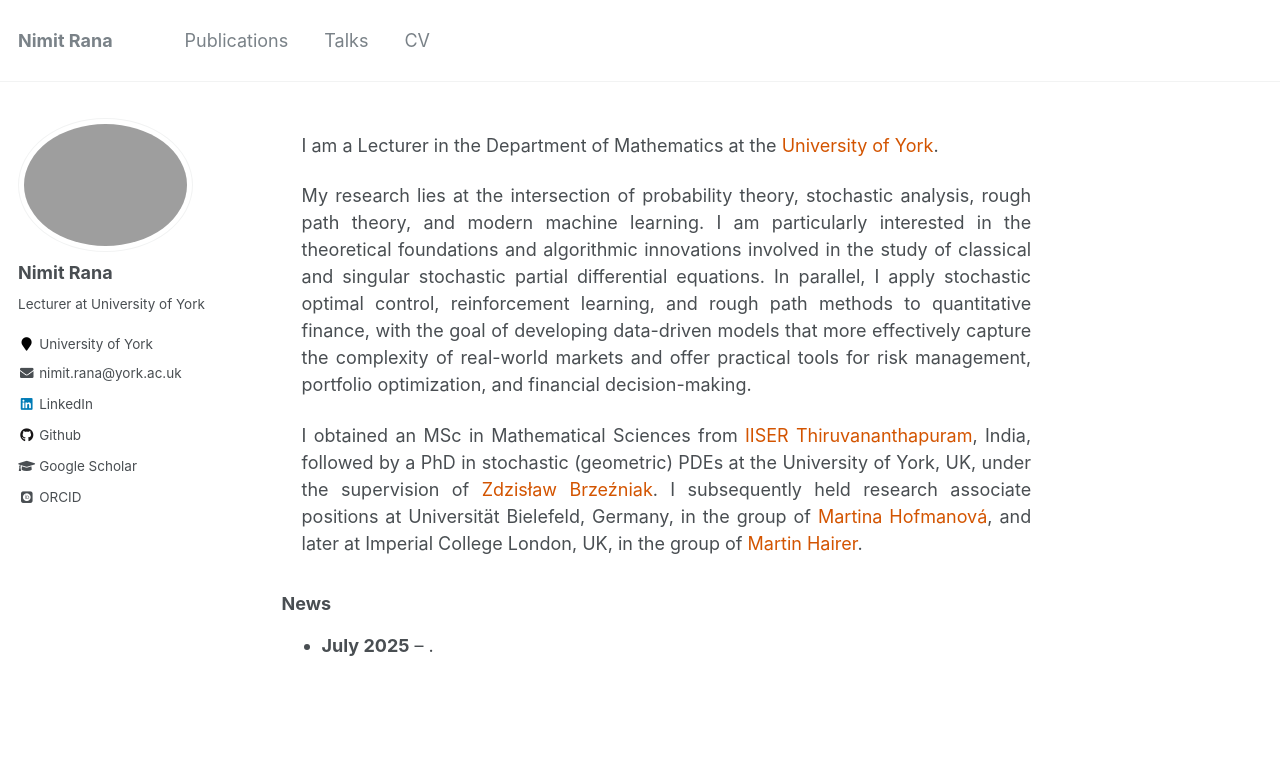
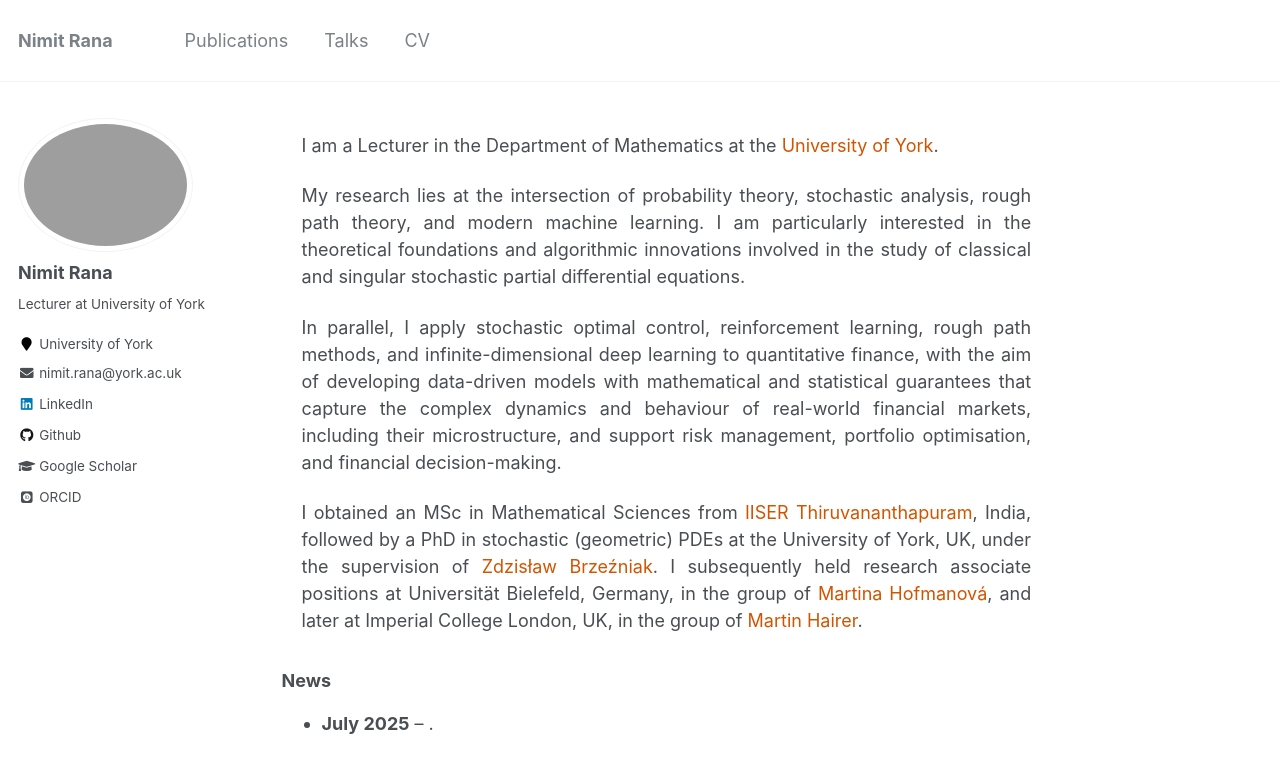
Before and after one commit to rananimit/rananimit.github.io, a Jekyll site: the page built from _pages/about.md, in a window 1280 px wide and 944 px high. Shown: the top 773 px of the window. Built offline with Jekyll 4.4.1, drawn with Linux system fonts in a browser that asks for light colours; some web fonts are replaced.

Commit message:
Update about.md

```diff
--- a/_pages/about.md
+++ b/_pages/about.md
@@ -33,7 +33,11 @@ I am a Lecturer in the Department of Mathematics at the <a href="https://www.yor
 </p>
 
 <p>
-My research lies at the intersection of probability theory, stochastic analysis, rough path theory, and modern machine learning. I am particularly interested in the theoretical foundations and algorithmic innovations involved in the study of classical and singular stochastic partial differential equations. In parallel, I apply stochastic optimal control, reinforcement learning, and rough path methods to quantitative finance, with the goal of developing data-driven models that more effectively capture the complexity of real-world markets and offer practical tools for risk management, portfolio optimization, and financial decision-making.
+My research lies at the intersection of probability theory, stochastic analysis, rough path theory, and modern machine learning. I am particularly interested in the theoretical foundations and algorithmic innovations involved in the study of classical and singular stochastic partial differential equations.
+</p>
+
+<p>
+In parallel, I apply stochastic optimal control, reinforcement learning, rough path methods, and infinite-dimensional deep learning to quantitative finance, with the aim of developing data-driven models with mathematical and statistical guarantees that capture the complex dynamics and behaviour of real-world financial markets, including their microstructure, and support risk management, portfolio optimisation, and financial decision-making.
 </p>
 
 <p>
```
